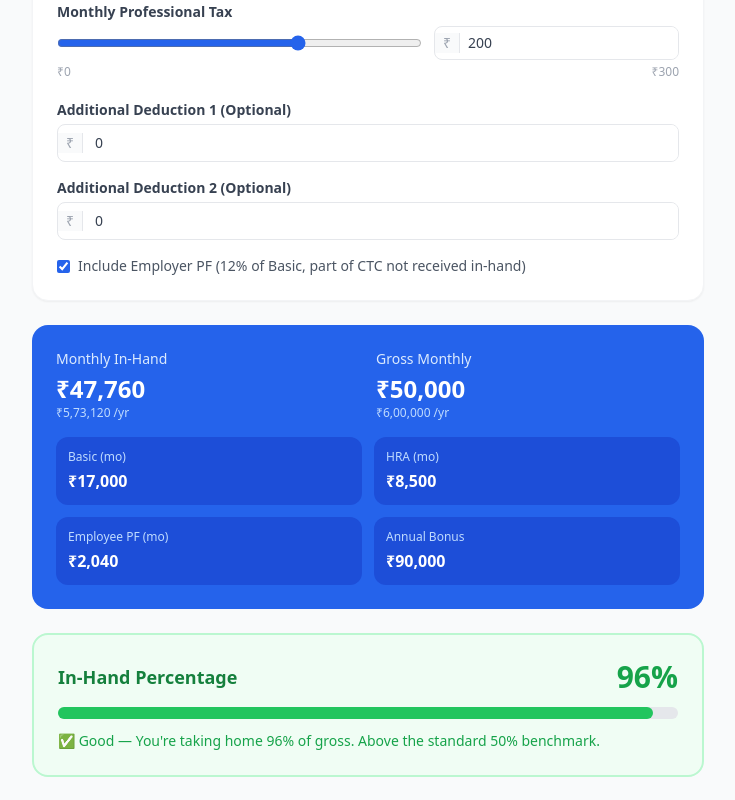
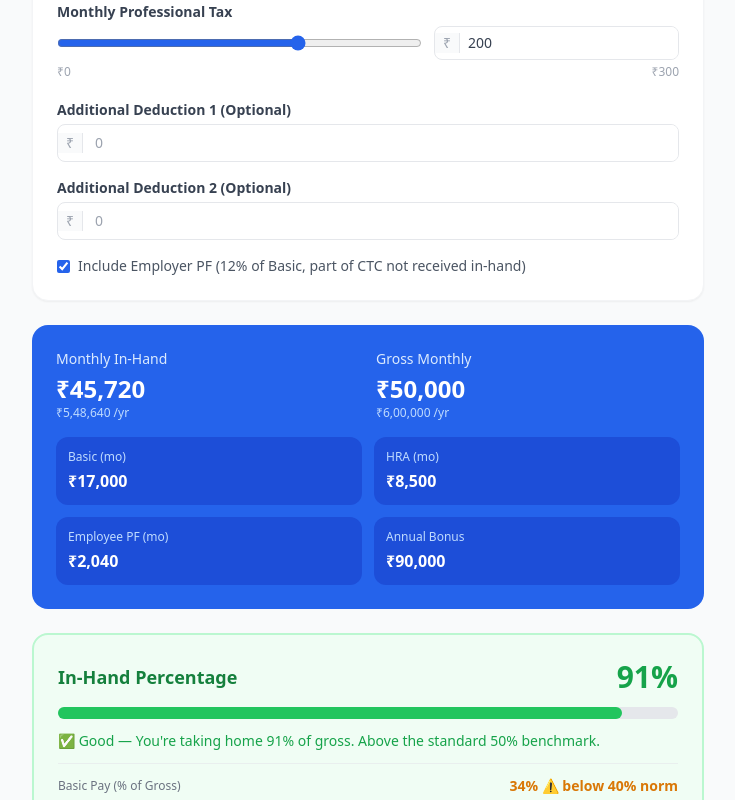
Before and after one commit to m-sinan/webext-calc, a React (Vite) app: page /salary-calculator in a window 1280 px wide. Shown: the part 580-1380 px from the top of the page, without its empty margins (272-1007 px from the left). Built offline with nearby package versions, Linux system fonts and the light colour scheme.

Commit message:
some changes

```diff
--- a/src/App.jsx
+++ b/src/App.jsx
@@ -16,6 +16,7 @@ import MarksCalculator from "./pages/MarksCalculator";
 import BlogHome from "./pages/blog/BlogHome";
 import BlogPost from "./pages/blog/BlogPost";
 import { Helmet } from "react-helmet-async";
+import ScrollToTop from "./components/ScrollToTop";
 
 function Home() {
   return (
@@ -35,6 +36,7 @@ function Home() {
 export default function App() {
   return (
     <BrowserRouter>
+      <ScrollToTop />
       <Routes>
         <Route path="/" element={<Home />} />
         <Route path="/emi-calculator" element={<EMICalculator />} />
--- a/src/components/Navbar.jsx
+++ b/src/components/Navbar.jsx
@@ -31,6 +31,7 @@ export default function Navbar() {
         <div className="md:hidden bg-white border-t border-gray-100 px-4 py-3 flex flex-col gap-3 text-sm text-gray-600">
           <a href="#tools" onClick={() => setMenuOpen(false)}>Tools</a>
           <a href="#how" onClick={() => setMenuOpen(false)}>How it works</a>
+          <Link to="/blog" onClick={() => setMenuOpen(false)}>Blog</Link>
         </div>
       )}
     </nav>
--- /dev/null
+++ b/src/components/ScrollToTop.jsx
@@ -0,0 +1,12 @@
+import { useEffect } from "react"
+import { useLocation } from "react-router-dom"
+
+export default function ScrollToTop() {
+  const { pathname } = useLocation()
+
+  useEffect(() => {
+    window.scrollTo(0, 0)
+  }, [pathname])
+
+  return null
+}
--- a/src/pages/SalaryCalculator.jsx
+++ b/src/pages/SalaryCalculator.jsx
@@ -36,22 +36,27 @@ function NumberRow({ label, value, setValue, placeholder = "0", hint = "" }) {
       {hint && <p className="text-xs text-gray-400 mb-1">{hint}</p>}
       <div className="flex items-center border border-gray-200 rounded-lg overflow-hidden">
         <span className="px-2 text-gray-400 text-sm bg-gray-50 border-r border-gray-200">₹</span>
-        <input type="number" value={value} onChange={(e) => setValue(Number(e.target.value))}
-          className="w-full px-3 py-2 text-sm text-gray-700 focus:outline-none" placeholder={placeholder} />
+        <input
+          type="number"
+          value={value}
+          onChange={(e) => setValue(e.target.value)}
+          className="w-full px-3 py-2 text-sm text-gray-700 focus:outline-none"
+          placeholder={placeholder}
+        />
       </div>
     </div>
   )
 }
 
-function ResultCard({ label, monthly, annual, color = "blue" }) {
-  return (
-    <div className={`bg-${color}-600 rounded-2xl p-6 text-white mb-6`}>
-      <p className={`text-${color}-100 text-sm mb-1`}>{label}</p>
-      <p className="text-4xl font-bold mb-1">₹{format(monthly)}<span className="text-lg font-normal opacity-70"> /mo</span></p>
-      <p className="opacity-70 text-sm">₹{format(annual)} per year</p>
-    </div>
-  )
-}
+// function ResultCard({ label, monthly, annual, color = "blue" }) {
+//   return (
+//     <div className={`bg-${color}-600 rounded-2xl p-6 text-white mb-6`}>
+//       <p className={`text-${color}-100 text-sm mb-1`}>{label}</p>
+//       <p className="text-4xl font-bold mb-1">₹{format(monthly)}<span className="text-lg font-normal opacity-70"> /mo</span></p>
+//       <p className="opacity-70 text-sm">₹{format(annual)} per year</p>
+//     </div>
+//   )
+// }
 
 function CheckRow({ pass, title, detail }) {
   return (
@@ -65,7 +70,7 @@ function CheckRow({ pass, title, detail }) {
   )
 }
 
-function HealthBar({ percentage }) {
+function HealthBar({ percentage, basicPercentOfGross }) {
   const healthy = percentage >= 50
   return (
     <div className={`rounded-2xl p-6 mb-6 border-2 ${healthy ? "bg-green-50 border-green-200" : "bg-red-50 border-red-200"}`}>
@@ -82,6 +87,14 @@ function HealthBar({ percentage }) {
           ? `✅ Good — You're taking home ${percentage}% of gross. Above the standard 50% benchmark.`
           : `⚠️ Low — Only ${percentage}% in-hand. Standard benchmark is 50%+. Review your deductions.`}
       </p>
+      {basicPercentOfGross !== undefined && (
+        <div className="mt-3 pt-3 border-t border-gray-200/60 flex items-center justify-between">
+          <span className="text-xs text-gray-500">Basic Pay (% of Gross)</span>
+          <span className={`text-sm font-bold ${basicPercentOfGross >= 40 ? "text-green-600" : "text-amber-600"}`}>
+            {basicPercentOfGross}% {basicPercentOfGross >= 40 ? "✅" : "⚠️ below 40% norm"}
+          </span>
+        </div>
+      )}
     </div>
   )
 }
@@ -157,8 +170,8 @@ function CtcCalculator() {
   const [ctcInput, setCtcInput] = useState(600000)
   const [bonusPercent, setBonusPercent] = useState(15)
   const [professionalTax, setProfessionalTax] = useState(200)
-  const [additionalDeduction1, setAdditionalDeduction1] = useState(0)
-  const [additionalDeduction2, setAdditionalDeduction2] = useState(0)
+  const [additionalDeduction1, setAdditionalDeduction1] = useState("")
+  const [additionalDeduction2, setAdditionalDeduction2] = useState("")
   const [includeEmployerPF, setIncludeEmployerPF] = useState(true)
 
   const annualCtc = period === "annual" ? Number(ctcInput) : Number(ctcInput) * 12
@@ -169,12 +182,15 @@ function CtcCalculator() {
   const employerPF = includeEmployerPF ? basic * 0.12 : 0
   const monthlyEmployeePF = employeePF / 12
   const monthlyEmployerPF = employerPF / 12
-  const monthlyAdditional = Number(additionalDeduction1) + Number(additionalDeduction2)
+  const monthlyAdditional = Number(additionalDeduction1 || 0) + Number(additionalDeduction2 || 0)
   const totalMonthlyDeductions = monthlyEmployeePF + Number(professionalTax) + monthlyAdditional
   const grossMonthly = annualCtc / 12
-  const inHandMonthly = grossMonthly - totalMonthlyDeductions
+  // Take-home base excludes employer PF since that portion of CTC is never paid to the employee
+  const takeHomeBaseMonthly = grossMonthly - monthlyEmployerPF
+  const inHandMonthly = takeHomeBaseMonthly - totalMonthlyDeductions
   const inHandAnnual = inHandMonthly * 12
   const inHandPercentage = grossMonthly > 0 ? Math.round((inHandMonthly / grossMonthly) * 100) : 0
+  const basicPercentOfGross = grossMonthly > 0 ? Math.round(((basic / 12) / grossMonthly) * 100) : 0
 
   const handlePeriodChange = (newPeriod) => {
     if (newPeriod === period) return
@@ -235,7 +251,7 @@ function CtcCalculator() {
         </div>
       </div>
 
-      <HealthBar percentage={inHandPercentage} />
+      <HealthBar percentage={inHandPercentage} basicPercentOfGross={basicPercentOfGross} />
       <BudgetCard monthlyInHand={inHandMonthly} />
     </>
   )
```
